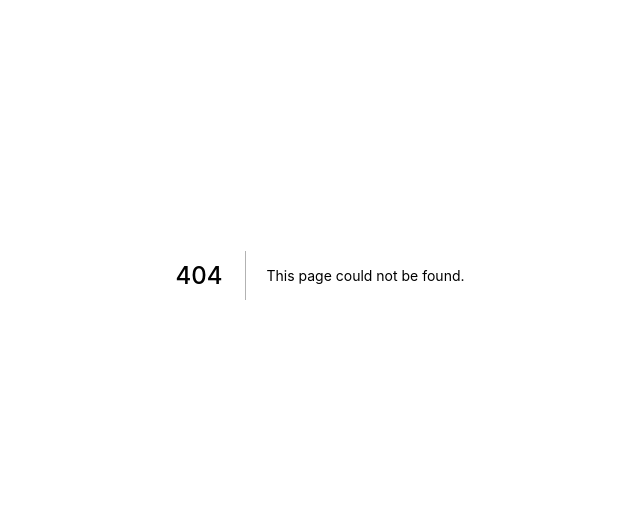
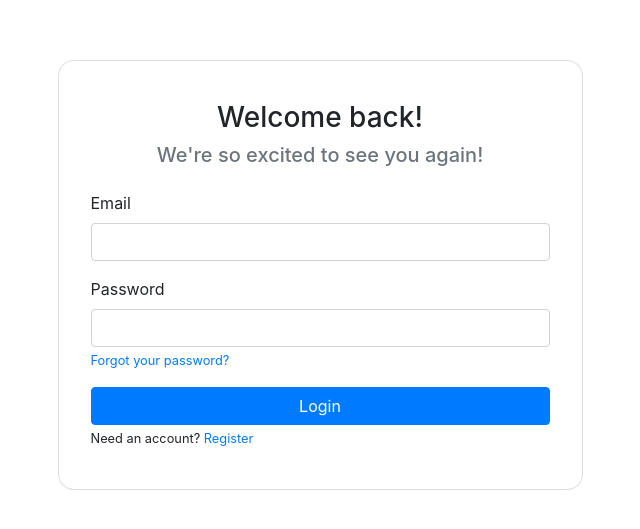
Before and after one commit to dsccsusm/dsc-csusm-website, a Next.js app: page /login in a window 1280 px wide. Before the commit this address had no page. Shown: the part 125-654 px from the top of the page, without its empty margins (320-960 px from the left). Built offline with nearby package versions, Linux system fonts and the light colour scheme.

Commit message:
Added login page

```diff
--- /dev/null
+++ b/components/LoginForm.js
@@ -0,0 +1,43 @@
+import Form from "react-bootstrap/Form";
+import Card from "react-bootstrap/Card";
+import Button from "react-bootstrap/Button";
+
+import Link from "next/link";
+
+const LoginForm = () => {
+  return (
+    <Card>
+      <Card.Body>
+        <Form>
+          <h3 className="text-center">Welcome back!</h3>
+          <h5 className="text-center mb-4 text-muted">
+            We're so excited to see you again!
+          </h5>
+          <Form.Group controlId="formEmail">
+            <Form.Label>Email</Form.Label>
+            <Form.Control type="email" />
+          </Form.Group>
+
+          <Form.Group controlId="formPassword">
+            <Form.Label>Password</Form.Label>
+            <Form.Control type="password" />
+            <Link href="/">
+              <a>
+                <Form.Text>Forgot your password?</Form.Text>
+              </a>
+            </Link>
+          </Form.Group>
+          <Button className="login-btn">Login</Button>
+          <Form.Text>
+            Need an account?{" "}
+            <Link href="/">
+              <a>Register</a>
+            </Link>
+          </Form.Text>
+        </Form>
+      </Card.Body>
+    </Card>
+  );
+};
+
+export default LoginForm;
--- /dev/null
+++ b/components/LoginGrid.js
@@ -0,0 +1,23 @@
+import Container from "react-bootstrap/Container";
+import Row from "react-bootstrap/Row";
+import Col from "react-bootstrap/Col";
+
+import LoginForm from "../components/LoginForm";
+
+const LoginGrid = () => {
+  return (
+    <Container className="center-container">
+      <Container>
+        <Row>
+          <Col></Col>
+          <Col xs={12} md={10} lg={6}>
+            <LoginForm></LoginForm>
+          </Col>
+          <Col></Col>
+        </Row>
+      </Container>
+    </Container>
+  );
+};
+
+export default LoginGrid;
--- /dev/null
+++ b/pages/login.js
@@ -0,0 +1,13 @@
+import LoginGrid from "../components/LoginGrid";
+
+import "../styles/login.scss";
+
+const login = () => {
+  return (
+    <div>
+      <LoginGrid></LoginGrid>
+    </div>
+  );
+};
+
+export default login;
--- /dev/null
+++ b/styles/login.scss
@@ -0,0 +1,40 @@
+// Import the necessary Bootstrap files
+@import "~bootstrap/scss/_functions.scss";
+@import "~bootstrap/scss/_variables.scss";
+
+// Make changes to the !default Bootstrap variables
+
+// _variables.scss
+$blue: #4285f4;
+$red: #ea4335;
+$green: #34a853;
+$yellow: #fbbc04;
+$grey: #676c72;
+$white: #ffffff;
+$border-radius: 1rem;
+$card-border-radius: $border-radius;
+
+// _card.scss
+$card-spacer-x: 2.5rem 2rem;
+
+// Finally, import Bootstrap to set the changes
+@import "~bootstrap/scss/bootstrap.scss";
+
+.has-text-blue {
+  color: $blue;
+}
+
+.form-text {
+  display: inline !important;
+}
+
+.center-container {
+  height: 100vh;
+  display: flex;
+  align-items: center;
+  justify-content: center;
+}
+
+.login-btn {
+  width: 100%;
+}
```
